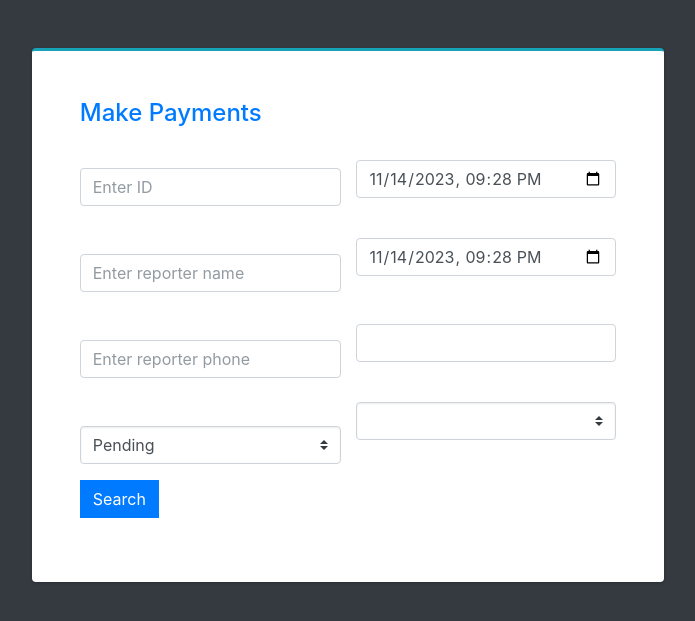
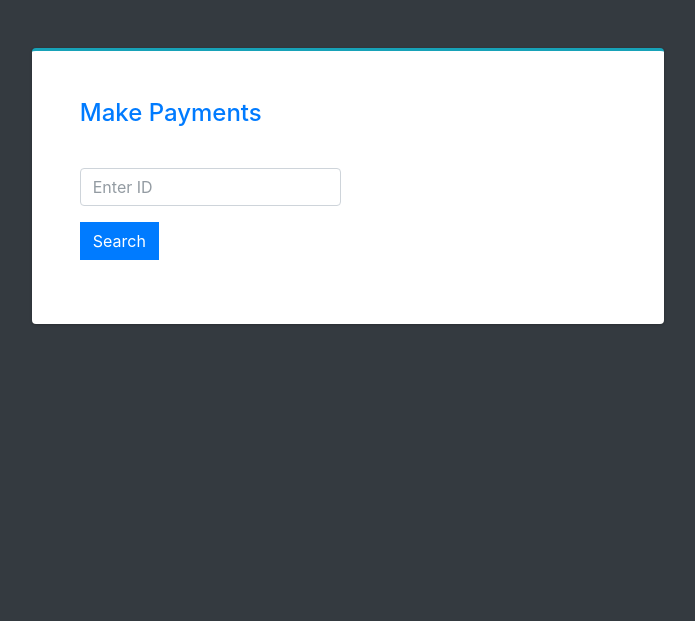
Before and after one commit to kerenIy/traffic-offense-system-oss, a PHP site: page /charity/traffic_offense/make-payment.php in a window 1280 px wide. Shown: the top 621 px of the page, without its empty margins (292-987 px from the left). Run offline with PHP 8.4, Linux system fonts and the light colour scheme; data comes from the database, SQL or seed files in the repository; some libraries are stand-ins or nearby versions.

Commit message:
search offense id form

```diff
--- a/make-payment.php
+++ b/make-payment.php
@@ -16,78 +16,20 @@
   <?php require_once('./inc/header.php') ?>
 </head>
 
-<!-- <body class="bg-dark py-5 d-flex align-items-center">
-  <!-- <form action="" id="payment-form">
-    <div class="form-group">
-      <label for="control-label" for="offense_id">Enter traffic offense id</label>
-      <input type="text" class="form-control" placeholder="Enter ID" />
-    </div>
-    <div class="form-group">
-      <button class="btn btn-flat btn-primary" form="ayment-form">Search</button>
-    </div>
-  </form> -->
+
+
 <body class="bg-dark py-5 d-flex justify-content-center container-fluid align-items-center w-full">
 
   <div class="card card-outline card-info w-50 p-5">
     <div>
       <h4 class="text-blue">Make Payments</h4>
     </div>
-  <form action="" id="report-offense-form">
+    <form action="" id="make-payment-form">
       <div class="row">
         <div class="col-6">
           <div class="form-group">
             <label for="control-label" for="offense_id">Enter traffic offense id</label>
-      <input type="text" class="form-control" placeholder="Enter ID" />
-    </div>
-        <div class="form-group">
-          <label for="control-label" for="reporter_name">Offender Name</label>
-          <input type="text" name="control-label" class="form-control" id="reporter_name" placeholder="Enter reporter name" required />
-        </div>
-        <div class="form-group">
-          <label for="control-label" for="reporter_phone">Offender Phone</label>
-          <input type="text" class="form-control" id="reporter_phone" placeholder="Enter reporter phone" required />
-        </div>
-        <div class="form-group">
-          <label class="control-label" for="status">Status</label>
-          <select name="status" id="status" class="custom-select" required>
-            <option value="0" <?php echo (isset($status) && $status == '0') ? 'selected' : '' ?>>Pending</option>
-            <option value="1" <?php echo (isset($status) && $status == '1') ? 'selected' : '' ?>>Paid</option>
-          </select>
-        </div>
-      </div>
-
-      <div class="col-6">
-        <div class="form-group">
-          <lable class="control-label" for="date_created">Date Violated</lable>
-          <input type="datetime-local" class="form-control" name="date_created" id="date_created"
-            value="<?php echo isset($date_created) ? date("Y-m-d\\TH:i", strtotime($date_created)) : date("Y-m-d\\TH:i") ?>"
-            required>
-        </div>
-        <div class="form-group">
-          <lable class="control-label" for="date_created">Due Date</lable>
-          <input type="datetime-local" class="form-control" name="due_date" id="due_date"
-            value="<?php echo isset($due_date) ? date("Y-m-d\\TH:i", strtotime($due_date)) : date("Y-m-d\\TH:i") ?>"
-            required>
-        </div>
-        <div class="form-group">
-          <label class="control-label" for="ticket_no">Ticket No.</label>
-          <input type="text" class="form-control" name="ticket_no" id="ticket_no"
-            value="<?php echo isset($ticket_no) ? $ticket_no : '' ?>" required>
-        </div>
-        <div class="form-group">
-          <lable class="control-label" for="driver_id">Driver</lable>
-          <select name="driver_id" id="driver_id" class="custom-select select2" required>
-            <option value=""></option>
-            <?php
-            $driver = $conn->query("SELECT * FROM `drivers_list` order by `name` asc ");
-            while ($row = $driver->fetch_assoc()):
-              ?>
-              <option value="<?php echo $row['id'] ?>" <?php echo (isset($driver_id) && $driver_id == $row['id']) ? 'selected' : '' ?>>[
-                <?php echo $row['license_id_no'] ?>]
-                <?php echo ucwords($row['name']) ?>
-              </option>
-            <?php endwhile; ?>
-          </select>
+            <input type="text" class="form-control" id="offense_id" placeholder="Enter ID" />
           </div>
         </div>
       </div>
@@ -98,13 +40,13 @@
   </div>
 
   <script>
-  $('#report-offense-form').submit(function (e) {
+    $('#make-payment-form').submit(function (e) {
       e.preventDefault()
       var _this = $(this)
       $('.err-msg').remove()
       start_loader();
-    if ($('[name="offense_id[]"]').length <= 0) {
-      alert_toast('Please add atleast 1 offense item first', 'warning')
+      if ($('[name="offense_id"]').length <= 0) {
+        alert_toast('Please enter offense id', 'warning')
         end_loader();
         return false;
       }
@@ -112,12 +54,5 @@
   </script>
 
 </body>
-  <script>
-    $('#payment-form').submit(function (e) {
-      e.preventDefault()
-      var _this = $(this)
-      $('.err-msg').remove()
-    })
-  </script>
 
 </body>
```
Lines whose indentation alone changed are shown as unchanged.
